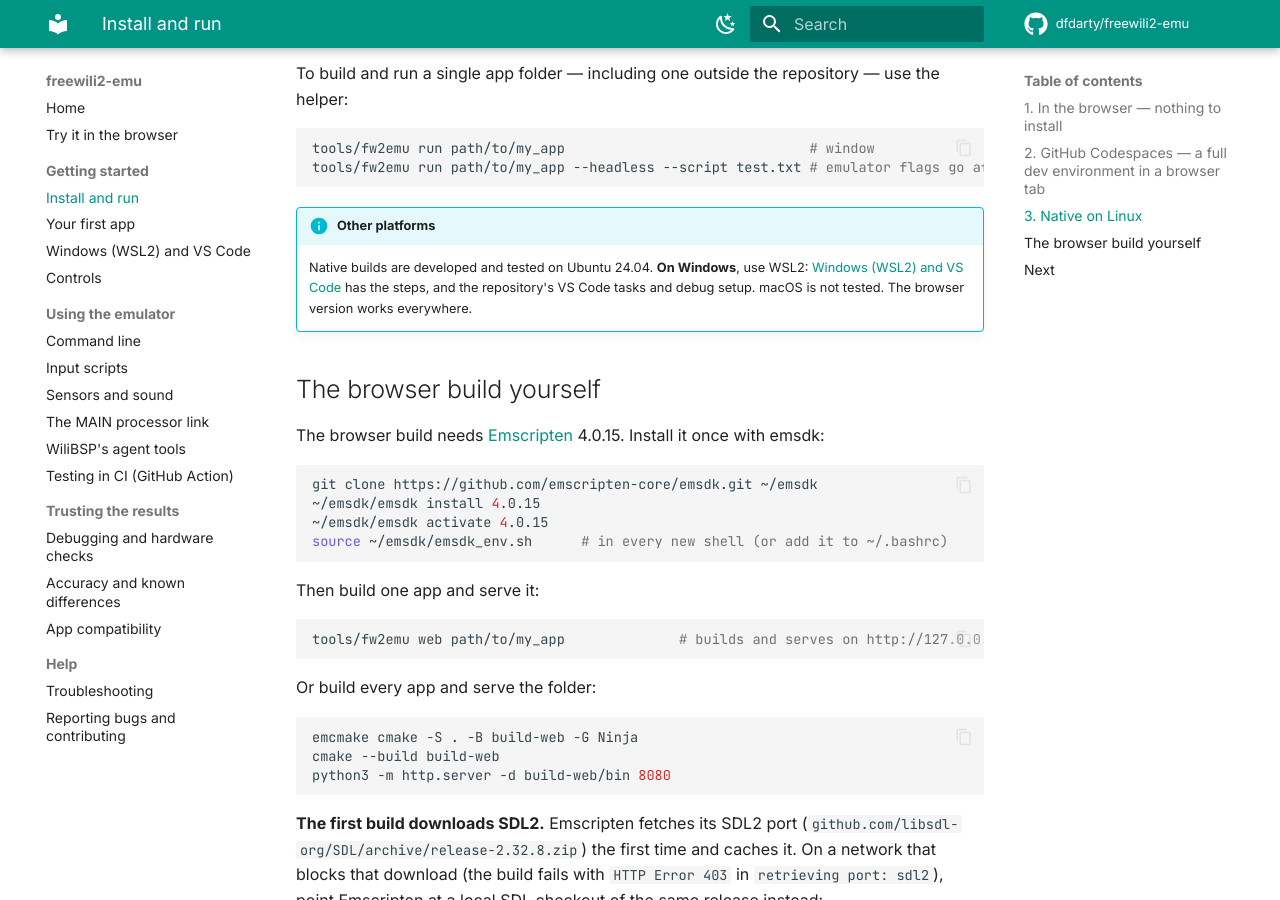
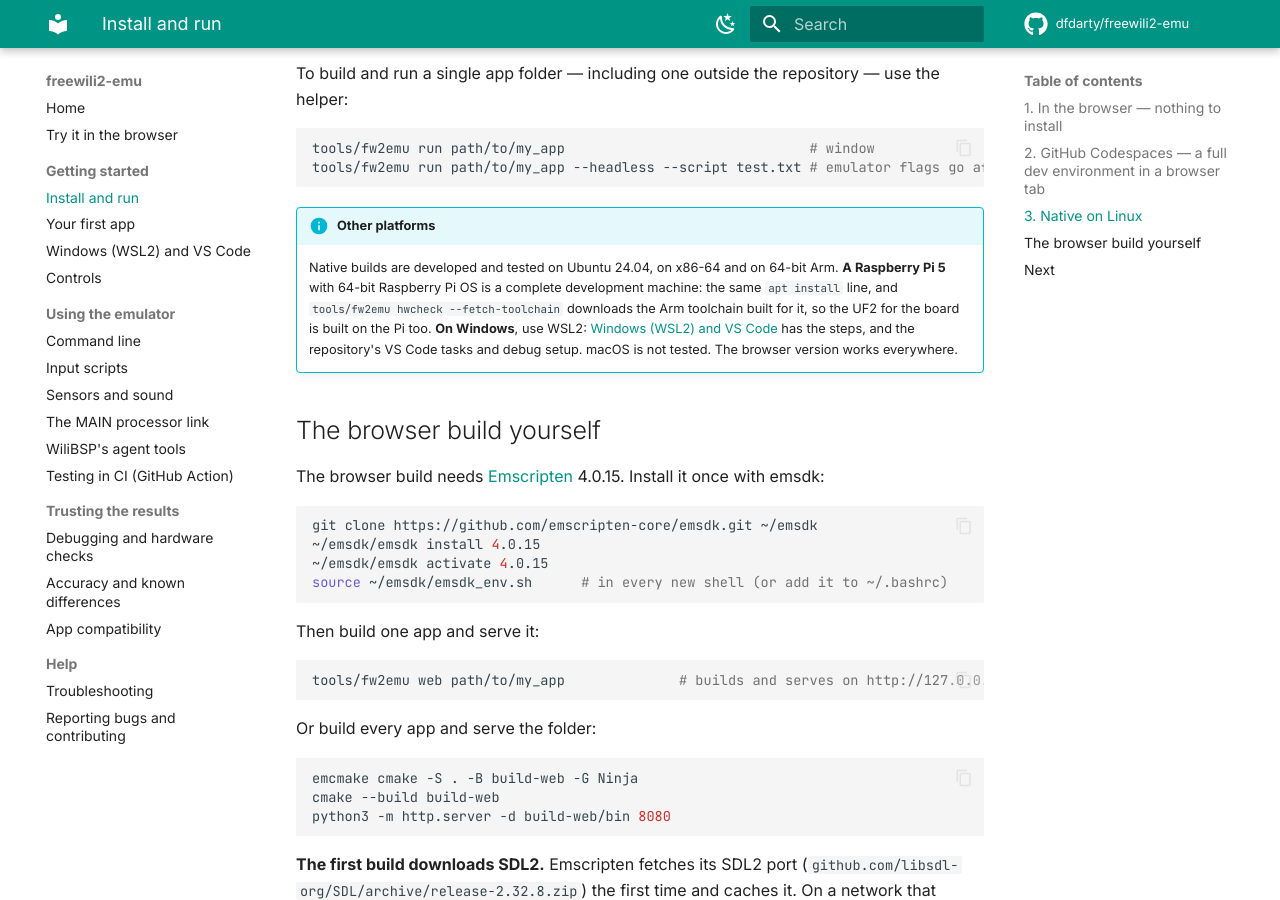
Before and after one commit to dfdarty/freewili2-emu, an MkDocs documentation site: the page built from docs/getting-started.md, in a window 1280 px wide and 900 px high, scrolled down 1509 px. Built offline with MkDocs 1.6.1 and Material for MkDocs 9.7.7, drawn with Linux system fonts in a browser that asks for light colours; comment, search, counter and statistics services are not loaded.

Commit message:
docs: a Raspberry Pi 5 is a supported development machine
Co-Authored-By: Claude Opus 5.5 <noreply@anthropic.com>
Claude-Session: https://claude.ai/code/session_011trzLwWpaPA8Ye3xXw5xUM

````diff
--- a/docs/getting-started.md
+++ b/docs/getting-started.md
@@ -67,10 +67,14 @@ tools/fw2emu run path/to/my_app --headless --script test.txt # emulator flags go
 ```
 
 !!! info "Other platforms"
-    Native builds are developed and tested on Ubuntu 24.04. **On Windows**,
-    use WSL2: [Windows (WSL2) and VS Code](windows.md) has the steps, and the
-    repository's VS Code tasks and debug setup. macOS is not tested. The
-    browser version works everywhere.
+    Native builds are developed and tested on Ubuntu 24.04, on x86-64 and on
+    64-bit Arm. **A Raspberry Pi 5** with 64-bit Raspberry Pi OS is a
+    complete development machine: the same `apt install` line, and
+    `tools/fw2emu hwcheck --fetch-toolchain` downloads the Arm toolchain
+    built for it, so the UF2 for the board is built on the Pi too. **On
+    Windows**, use WSL2: [Windows (WSL2) and VS Code](windows.md) has the
+    steps, and the repository's VS Code tasks and debug setup. macOS is not
+    tested. The browser version works everywhere.
 
 ## The browser build yourself
 
````
Also changed, not shown: CHANGELOG.md (+5 -0 lines).
